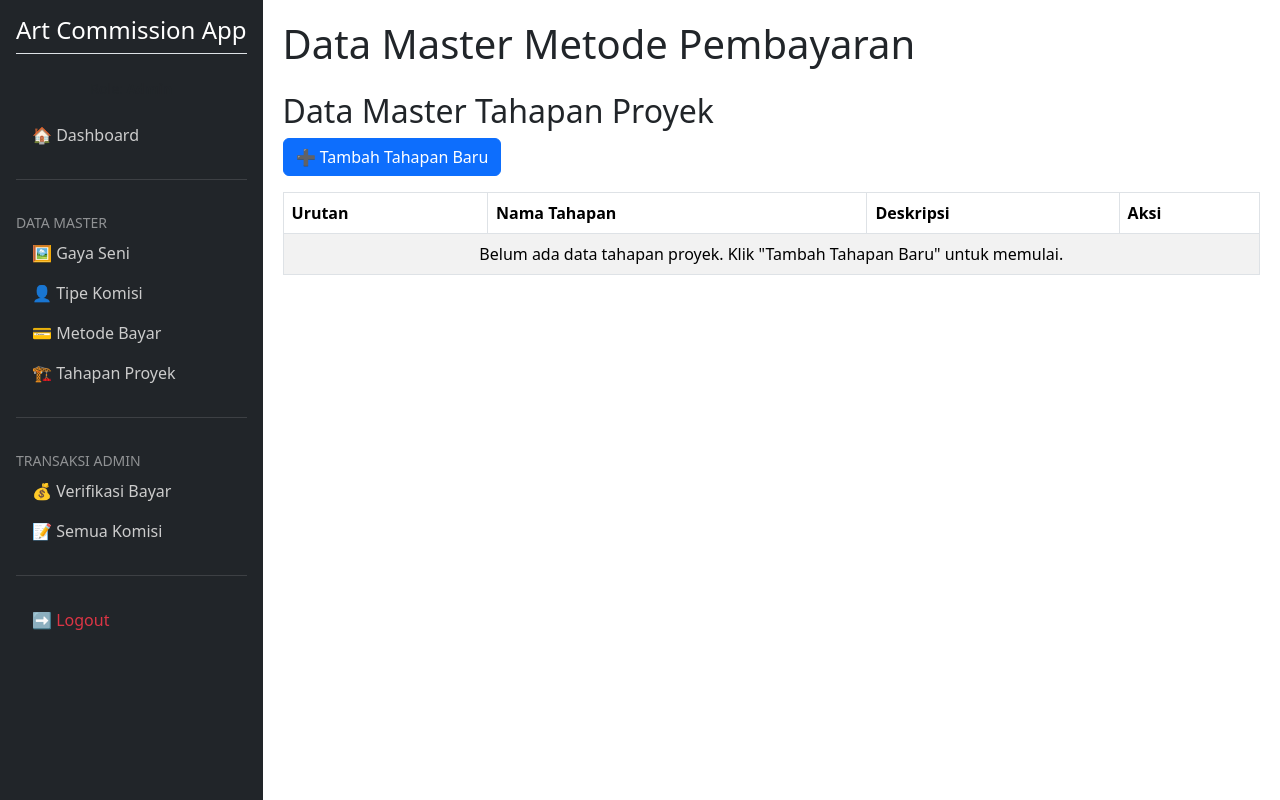
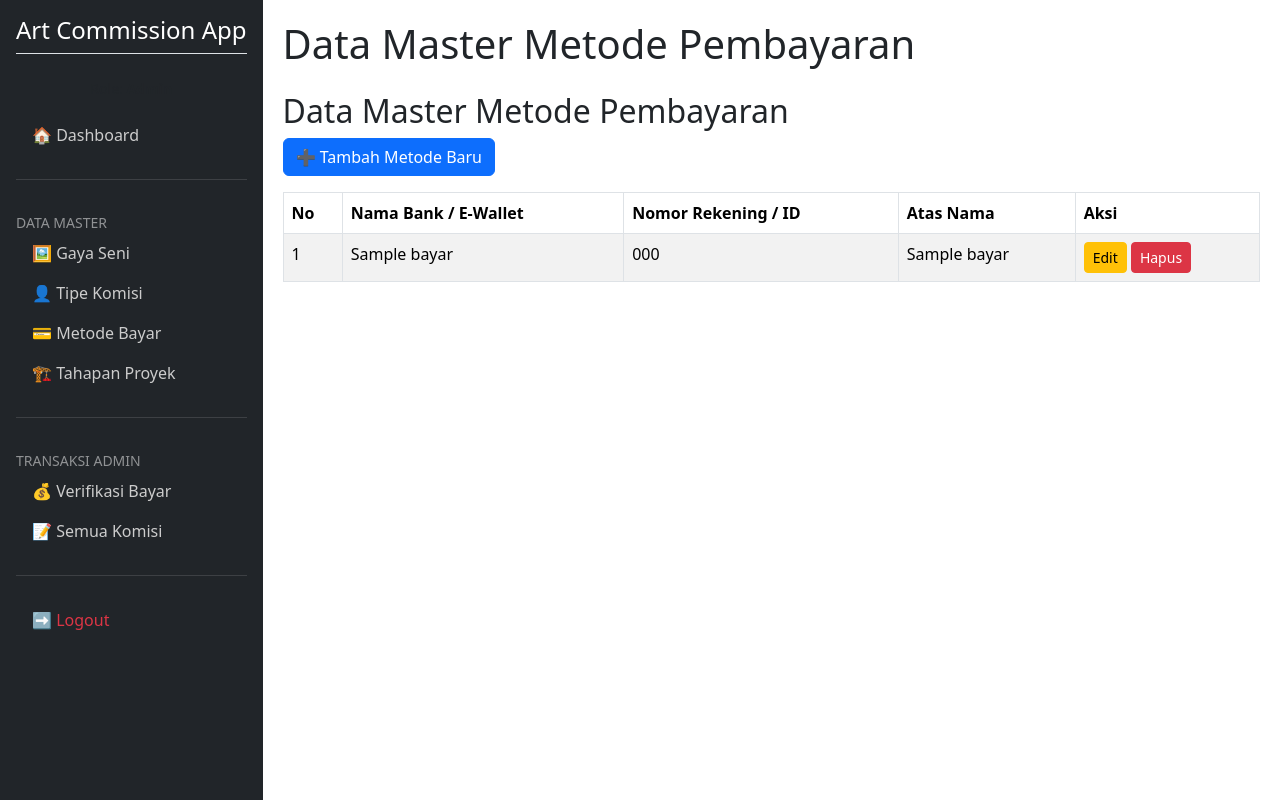
Before and after one commit to dapimorales/art-comissionn-system, a CodeIgniter app: page /art_commision_ci3/metode_bayar in a window 1280 px wide. Run offline with CodeIgniter, Linux system fonts and the light colour scheme; the visitor is signed in with stand-in values (Sample User, id 1); tables that the repository leaves empty or names only in its code hold one stand-in row (values such as "Sample post").

Commit message:
benerin isi vlist metode  bayar

```diff
--- a/application/views/master/metode_bayar/v_list.php
+++ b/application/views/master/metode_bayar/v_list.php
@@ -1,5 +1,5 @@
-<h2>Data Master Tahapan Proyek</h2>
-<a href="<?= base_url('tahapan_proyek/form'); ?>" class="btn btn-primary mb-3">➕ Tambah Tahapan Baru</a>
+<h2>Data Master Metode Pembayaran</h2>
+<a href="<?= base_url('metode_bayar/form'); ?>" class="btn btn-primary mb-3">➕ Tambah Metode Baru</a>
 
 <?php if ($this->session->flashdata('success')): ?>
     <div class="alert alert-success"><?= $this->session->flashdata('success'); ?></div>
@@ -8,32 +8,37 @@
 <table class="table table-striped table-bordered">
     <thead>
         <tr>
-            <th>Urutan</th>
-            <th>Nama Tahapan</th>
-            <th>Deskripsi</th>
+            <th>No</th>
+            <th>Nama Bank / E-Wallet</th>
+            <th>Nomor Rekening / ID</th>
+            <th>Atas Nama</th>
             <th>Aksi</th>
         </tr>
     </thead>
     <tbody>
         <?php
+        $no = 1;
         // FIX: Pengecekan data kosong yang aman
-        if (!empty($tahapan_proyek)):
+        if (!empty($metode_bayar)):
+            foreach ($metode_bayar as $metode):
         ?>
-            <?php foreach ($tahapan_proyek as $tahapan): ?>
             <tr>
-                <td><?= $tahapan->urutan; ?></td>
-                <td><?= $tahapan->nama_tahapan; ?></td>
-                <td><?= $tahapan->deskripsi; ?></td>
+                <td><?= $no++; ?></td>
+                <td><?= $metode->nama_metode; ?></td>
+                <td><?= $metode->nomor_rekening; ?></td>
+                <td><?= $metode->atas_nama; ?></td>
                 <td>
-                    <a href="<?= base_url('tahapan_proyek/form/' . $tahapan->id_tahap); ?>" class="btn btn-sm btn-warning">Edit</a>
-                    <a href="<?= base_url('tahapan_proyek/hapus/' . $tahapan->id_tahap); ?>"
+                    <a href="<?= base_url('metode_bayar/form/' . $metode->id_metode); ?>" class="btn btn-sm btn-warning">Edit</a>
+                    <a href="<?= base_url('metode_bayar/hapus/' . $metode->id_metode); ?>"
                        class="btn btn-sm btn-danger"
                        onclick="return confirm('Yakin ingin menghapus data ini?')">Hapus</a>
                 </td>
             </tr>
-            <?php endforeach; ?>
-        <?php else: ?>
-             <tr><td colspan="4" class="text-center">Belum ada data tahapan proyek. Klik "Tambah Tahapan Baru" untuk memulai.</td></tr>
+        <?php
+            endforeach;
+        else:
+        ?>
+             <tr><td colspan="5" class="text-center">Belum ada data metode pembayaran. Klik "Tambah Metode Baru" untuk memulai.</td></tr>
         <?php endif; ?>
     </tbody>
 </table>
```
Also changed, not shown: application/views/master/tahapan_proyek/v_list.php (+18 -5 lines).
